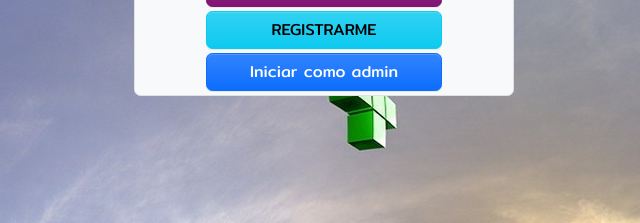
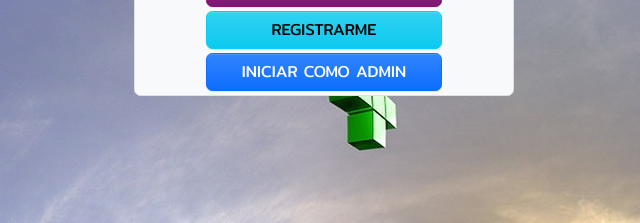
Before and after one commit to daw2-pereira23/Tetris7.0, a plain HTML site: page index.html in a window 1280 px wide. Shown: the part 466-689 px from the top of the page, 316-956 px from the left. Drawn offline with Linux system fonts and the light colour scheme.

Commit message:
CFDSFDSFD

```diff
--- a/index.html
+++ b/index.html
@@ -35,7 +35,7 @@
                 <a href="logeado.html"><button class="btn btn-primary mt-3 col-8" id="jugar">JUGAR</button></a>
                 <a href="tetris.html"><button class="btn btn-success mt-1 col-8">INVITADO</button></a>
                 <a href="registrarse.html"><button class="btn btn-info mt-1 col-8">REGISTRARME</button></a>
-                <a href="panelAdministracion.html"><button class="btn btn-primary col-8 mt-1 mb-1">Iniciar como admin</button></a>
+                <a href="panelAdministracion.html"><button class="btn btn-primary col-8 mt-1 mb-1">INICIAR COMO ADMIN</button></a>
               </div>
           </form>
         </div>
```
